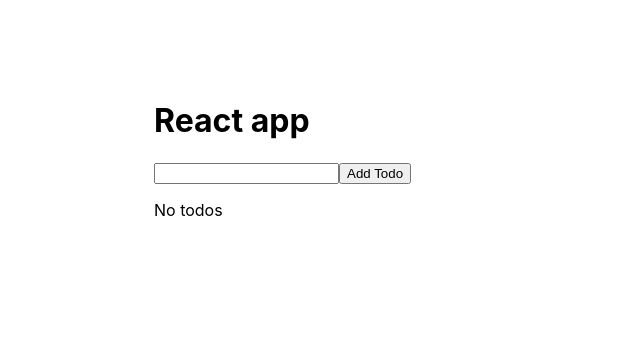
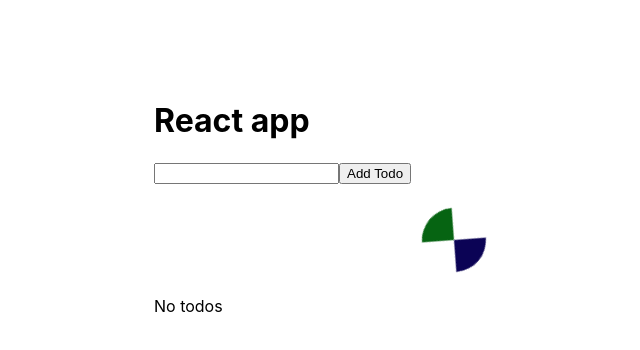
Before and after one commit to AlexNines/reatube, a React (Create React App) app: page / in a window 1280 px wide. Shown: the top 350 px of the page, without its empty margins (186-826 px from the left). Built offline with nearby package versions, Linux system fonts and the light colour scheme; no server answers.

Commit message:
add loader

```diff
--- a/src/App.js
+++ b/src/App.js
@@ -2,9 +2,11 @@ import React, { useEffect } from "react"
 import TodoList from "./Todo/TodoList"
 import Context from './context'
 import AddTodo from "./Todo/AddTodo"
+import Loader from './Loader'
 
 function App() {
-    const [todos, setTodos] = React.useState([]);
+    const [todos, setTodos] = React.useState([])
+    const [loading, setLoading] = React.useState(true)
 
     useEffect(() => {
         fetch('https://jsonplaceholder.typicode.com/todos?_limit=5')
@@ -12,6 +14,7 @@ function App() {
           .then(todos => {
             setTimeout(() => {
               setTodos(todos)
+              setLoading(false)
 
             }, 2000)
           })
@@ -43,6 +46,7 @@ function App() {
             <div className="wrapper">
                 <h1>React app</h1>
                 <AddTodo onCreate={addTodo} />
+                {loading && <Loader />}
                 {todos.length ? <TodoList todos={todos} onToggle={toggleTodo} /> : <p>No todos</p>}
 
             </div>
--- /dev/null
+++ b/src/Loader.js
@@ -0,0 +1,7 @@
+import React from 'react'
+
+export default () => (
+  <div style={{ display: 'flex', justifyContent: 'center', margin: '.5rem' }}>
+    <div className='lds-hourglass' />
+  </div>
+)
--- a/src/index.css
+++ b/src/index.css
@@ -16,12 +16,44 @@ code {
     width: 600px;
 }
 
-.rm{
+.rm {
     background: red;
     border-radius: 50%;
     color: #fff;
     border: none;
 }
-.done{
+.done {
     text-decoration: line-through;
 }
+
+.lds-hourglass {
+    display: inline-block;
+    position: relative;
+    width: 80px;
+    height: 80px;
+}
+.lds-hourglass:after {
+    content: " ";
+    display: block;
+    border-radius: 50%;
+    width: 0;
+    height: 0;
+    margin: 8px;
+    box-sizing: border-box;
+    border: 32px solid rgb(4, 158, 17);
+    border-color: rgb(11, 3, 85) transparent rgb(6, 100, 18) transparent;
+    animation: lds-hourglass 1.2s infinite;
+}
+@keyframes lds-hourglass {
+    0% {
+        transform: rotate(0);
+        animation-timing-function: cubic-bezier(0.55, 0.055, 0.675, 0.19);
+    }
+    50% {
+        transform: rotate(900deg);
+        animation-timing-function: cubic-bezier(0.215, 0.61, 0.355, 1);
+    }
+    100% {
+        transform: rotate(1800deg);
+    }
+}
```
